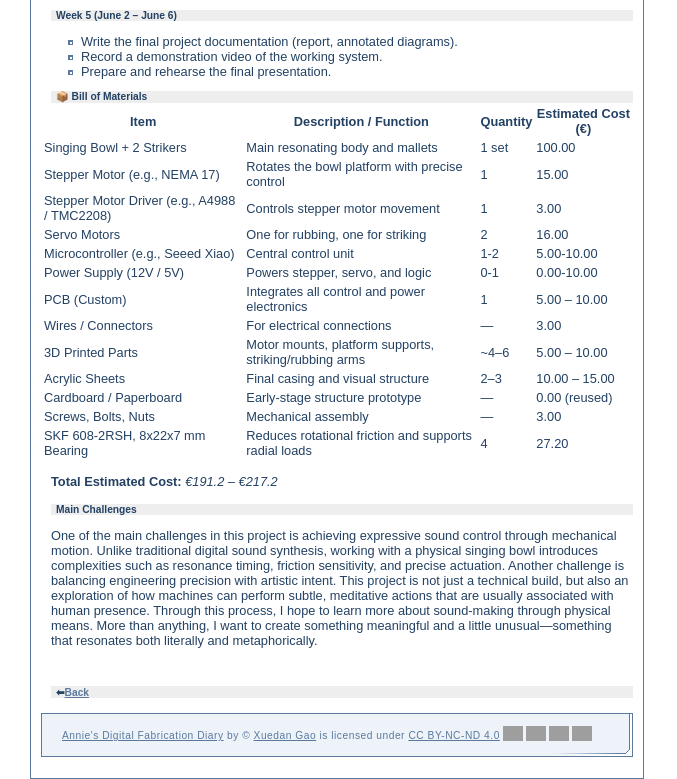
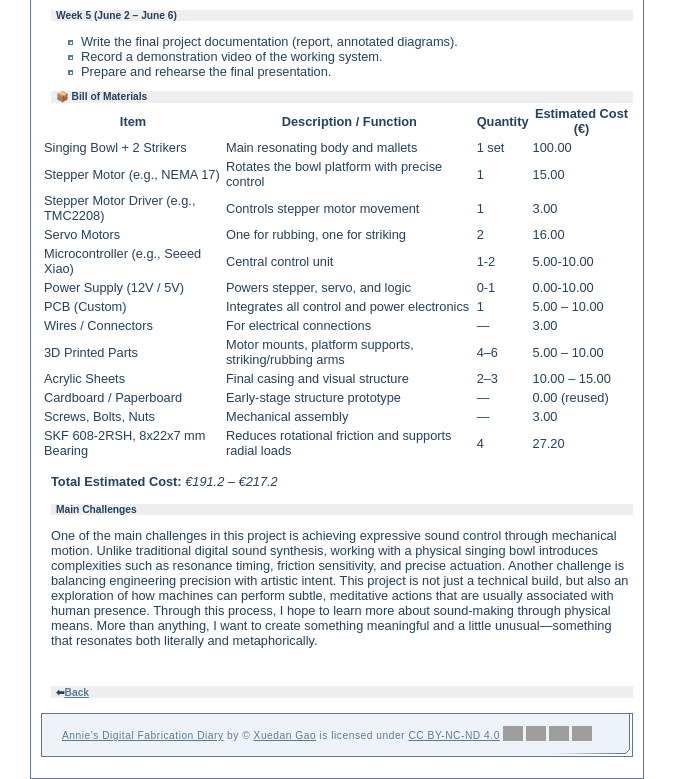
Before and after one commit to dbb1019/Digital-Fabrication, a plain HTML site: page finalplan.html in a window 1280 px wide. Shown: the part 922-1701 px from the top of the page, without its empty margins (0-677 px from the left). Drawn offline with Linux system fonts and the light colour scheme; grey boxes are pictures that could not be loaded.

Commit message:
updatefinal

```diff
--- a/finalplan.html
+++ b/finalplan.html
@@ -113,7 +113,7 @@
             <td>15.00</td>
           </tr>
           <tr>
-            <td>Stepper Motor Driver (e.g., A4988 / TMC2208)</td>
+            <td>Stepper Motor Driver (e.g., TMC2208)</td>
             <td>Controls stepper motor movement</td>
             <td>1</td>
             <td>3.00</td>
@@ -151,7 +151,7 @@
           <tr>
             <td>3D Printed Parts</td>
             <td>Motor mounts, platform supports, striking/rubbing arms</td>
-            <td>~4–6</td>
+            <td>4–6</td>
             <td>5.00 – 10.00</td>
           </tr>
           <tr>
```
